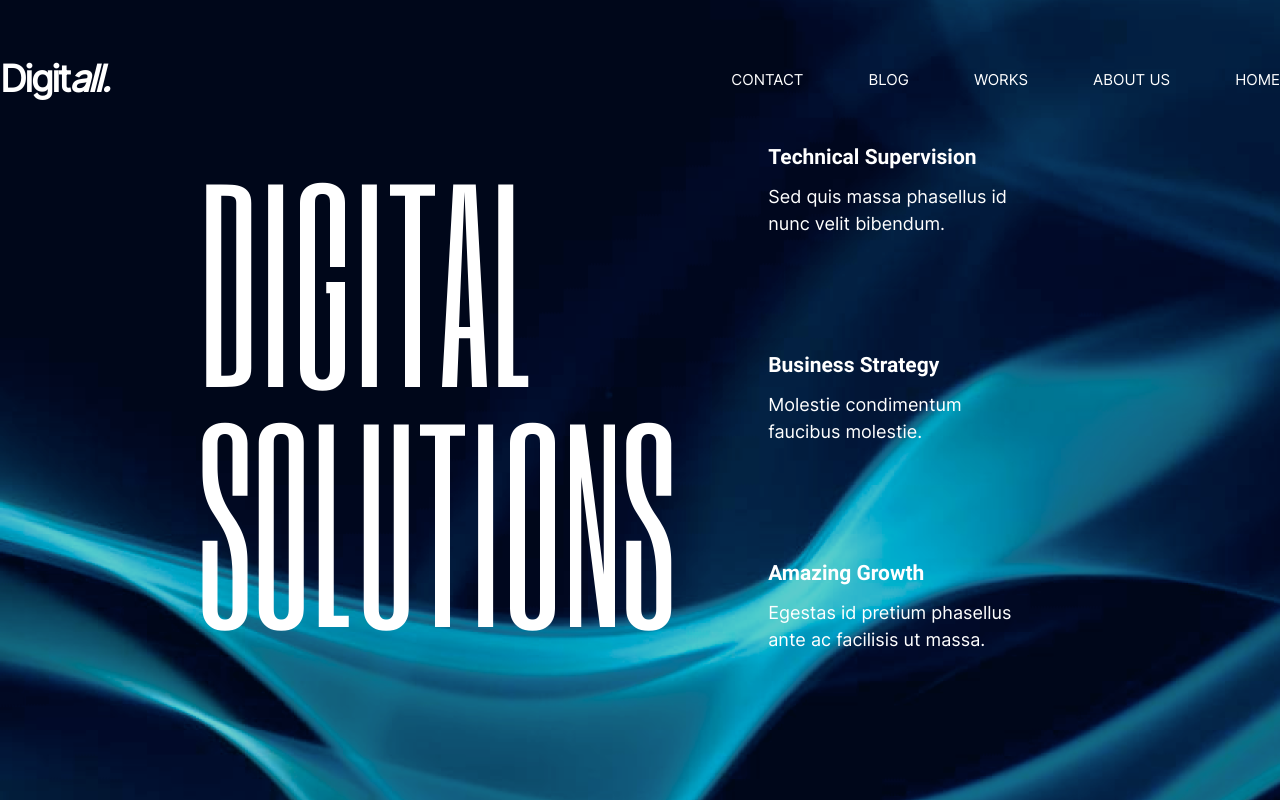
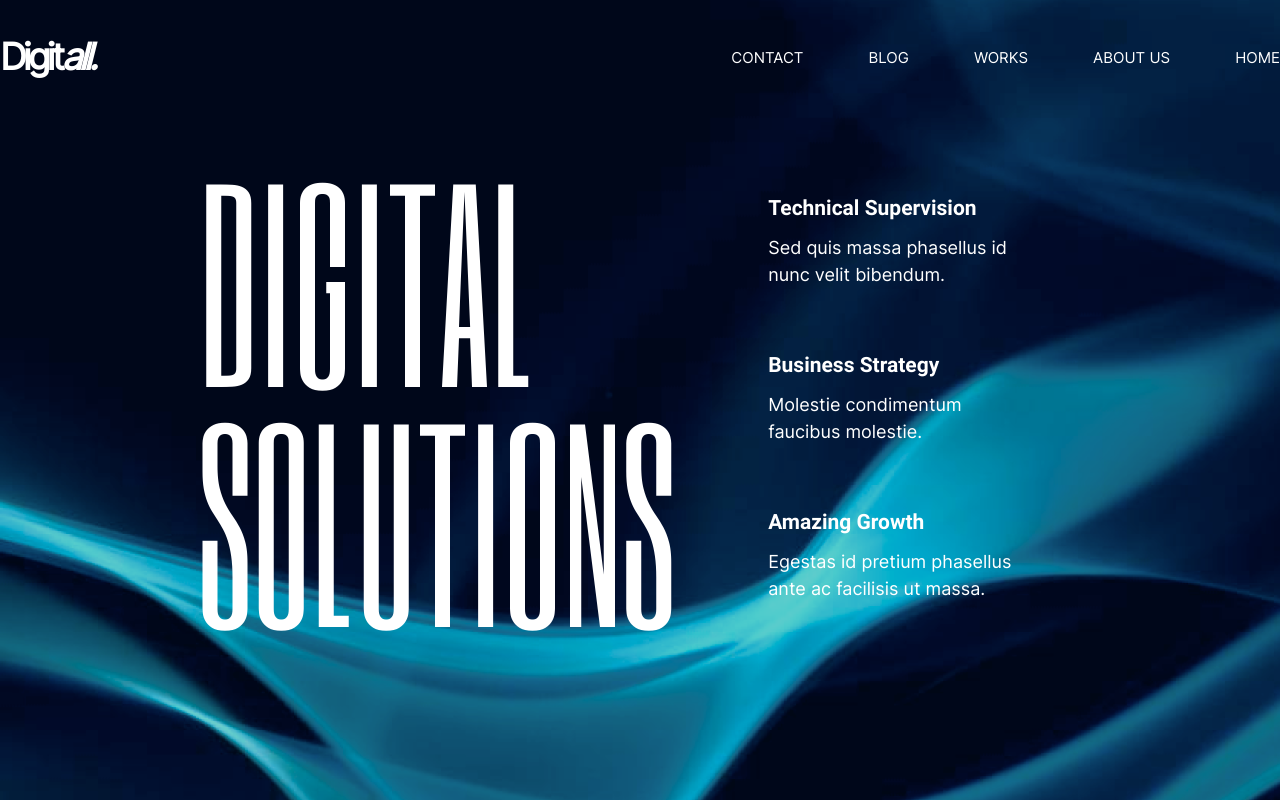
Before and after one commit to SigmaDanAI/HTML-CSS-Practice, a plain HTML site: page index.html in a window 1280 px wide. Drawn offline with Linux system fonts and the light colour scheme; a script that the page names is missing.

Commit message:
changed padding from top of the logo

```diff
--- a/assets/style.css
+++ b/assets/style.css
@@ -53,7 +53,7 @@ html {scroll-behavior: smooth;}
 
 
 .header{
-    margin-top: 60px;
+    margin-top: 38px;
     font-family: 'Inter';
     position: fixed;
     color: #fff;
@@ -71,7 +71,7 @@ html {scroll-behavior: smooth;}
 
 .logo{
     font-size: 37px;
-    letter-spacing: -2.24px;
+    letter-spacing: -3.8px;
     font-weight: 700;
 }
 
@@ -91,7 +91,6 @@ html {scroll-behavior: smooth;}
 
 .main{
     margin: auto;
-
 }
 
 .intro{
@@ -121,8 +120,9 @@ html {scroll-behavior: smooth;}
 }
 
 
+
 .intro__advantages-item{
-    margin-bottom: 60px;
+    margin-bottom: 9px;
     padding: 29px 63px; /*clockwise*/ /* padding: 29px 63px 29px 63px; */
     transition: .2s;
 }
@@ -151,3 +151,8 @@ html {scroll-behavior: smooth;}
     margin-top: 15px;
     max-width: 250px;
 }
+
+
+@media all and (max-width: 500px){
+
+}
```
